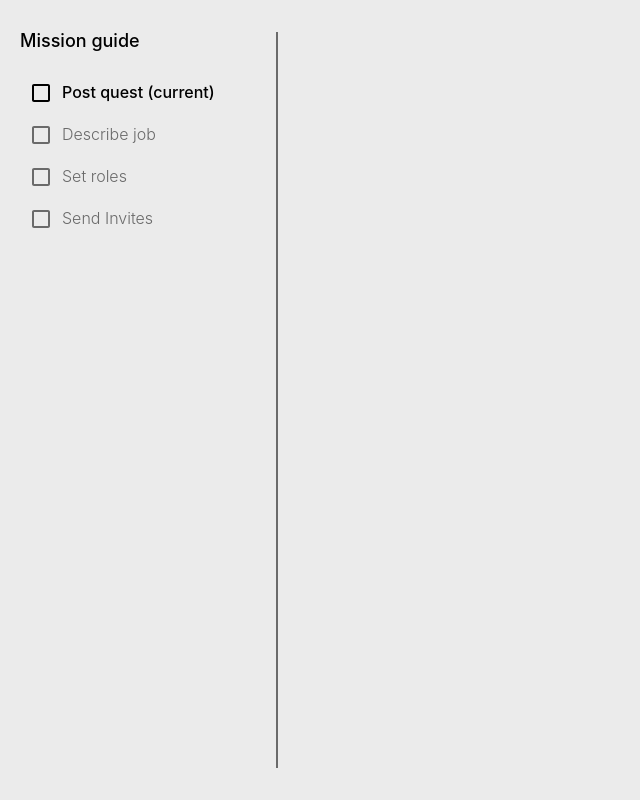
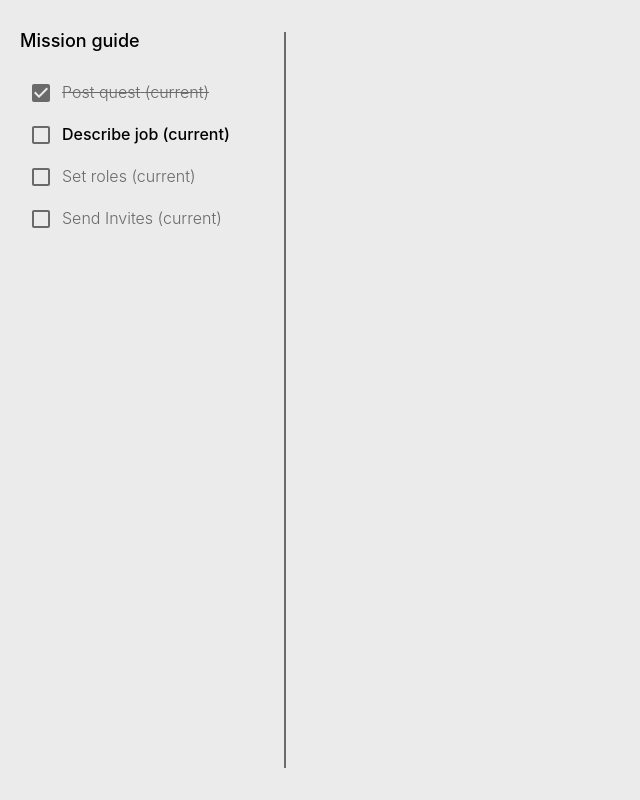
Before and after one commit to 3S-Studios/the-hunting-board-fe, a Next.js app: page / in a window 1280 px wide. Shown: the whole page, without its empty margins (0-640 px from the left). Built offline with nearby package versions, Linux system fonts and the light colour scheme.

Commit message:
Add user feedback to stepper finished steps

```diff
--- a/components/Stepper/Step.js
+++ b/components/Stepper/Step.js
@@ -8,28 +8,31 @@ const Wrapper = styled.li`
 `;
 
 const Label = styled.label`
-  color: ${(props) => (props.currentStep ? "#000" : "#6A6A6A")};
-  font-weight: ${(props) => (props.currentStep ? 500 : 300)};
+  color: ${({ currentStep, id }) => (id === currentStep ? "#000" : "#6A6A6A")};
+  font-weight: ${({ currentStep, id }) => (id === currentStep ? 500 : 300)};
+  text-decoration: ${({ currentStep, id }) =>
+    id < currentStep && "line-through"};
   margin-bottom: 2px;
 `;
 
 const StyledCheckbox = styled(Checkbox)`
   svg {
-    fill: ${(props) => (props.currentStep ? "#000" : "#6a6a6a")};
+    fill: ${({ id, currentStep }) => (id === currentStep ? "#000" : "#6a6a6a")};
   }
 `;
 
-const Step = ({ label, currentStep = false }) => {
+const Step = ({ id, label, currentStep }) => {
   return (
     <Wrapper>
       <StyledCheckbox
         name={label}
         title={label}
-        currentStep={currentStep}
+        currentStep={id === currentStep}
+        checked={id < currentStep}
         disabled
         disableRipple
       />
-      <Label htmlFor={label} currentStep={currentStep}>
+      <Label htmlFor={label} currentStep={currentStep} id={id}>
         {label} {currentStep && "(current)"}
       </Label>
     </Wrapper>
--- a/components/Stepper/index.js
+++ b/components/Stepper/index.js
@@ -2,7 +2,7 @@ import styled from "styled-components";
 import _map from "lodash/map";
 import Step from "./Step";
 
-const currentStep = 1;
+const currentStep = 2;
 
 const steps = [
   { id: 1, value: "Post quest" },
@@ -36,7 +36,7 @@ const Stepper = () => {
       <Title>Mission guide</Title>
       <StepsWrapper>
         {_map(steps, (step) => (
-          <Step currentStep={step.id === currentStep} label={step.value} />
+          <Step id={step.id} currentStep={currentStep} label={step.value} />
         ))}
       </StepsWrapper>
     </StepperWrapper>
```
